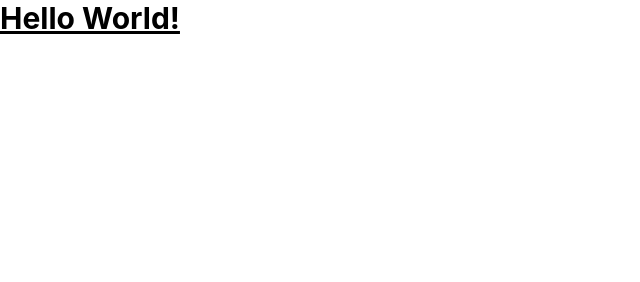
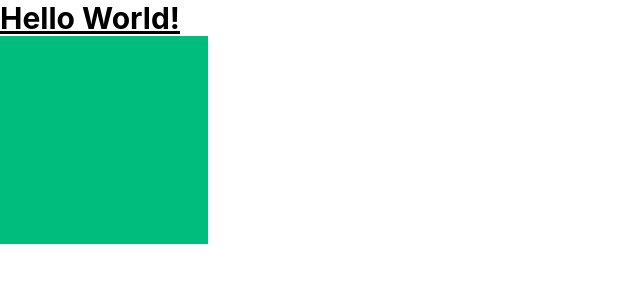
Before and after one commit to KunalGuhagarkar/Tailwind-CSS, a website: page Lession-01/src/index.html in a window 1280 px wide. Shown: the whole page, without its empty margins (0-640 px from the left). Drawn offline with Linux system fonts and the light colour scheme.

Commit message:
25 Sept 2026, 16:46

```diff
--- a/Lession-01/src/index.html
+++ b/Lession-01/src/index.html
@@ -10,7 +10,7 @@
     <h1 class="text-3xl font-bold underline">
         Hello World!
     </h1>
-    <div class="bg-emerald-500 w-52 h52">
+    <div class="bg-emerald-500 w-52 h-52">
     </div>
 </body>
 </html>
```
Also changed, not shown: Lession-01/src/output.css.
